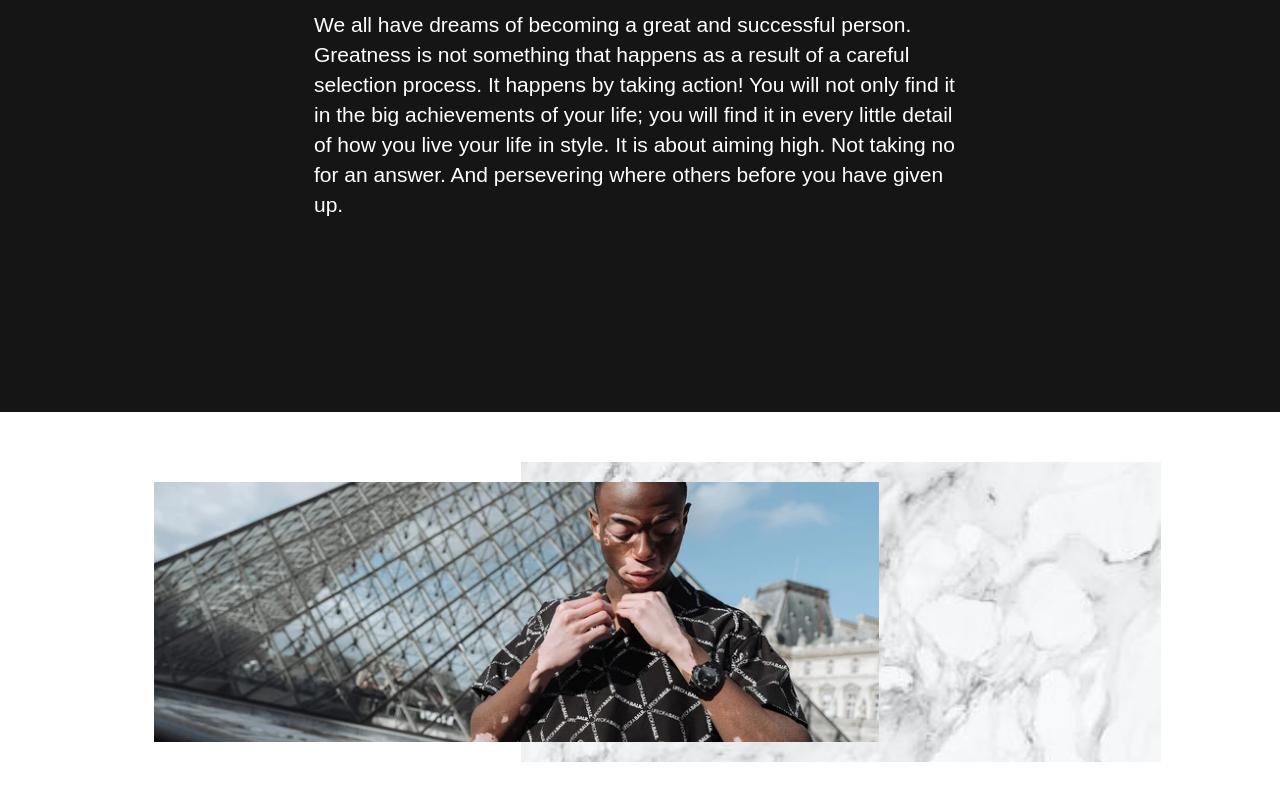
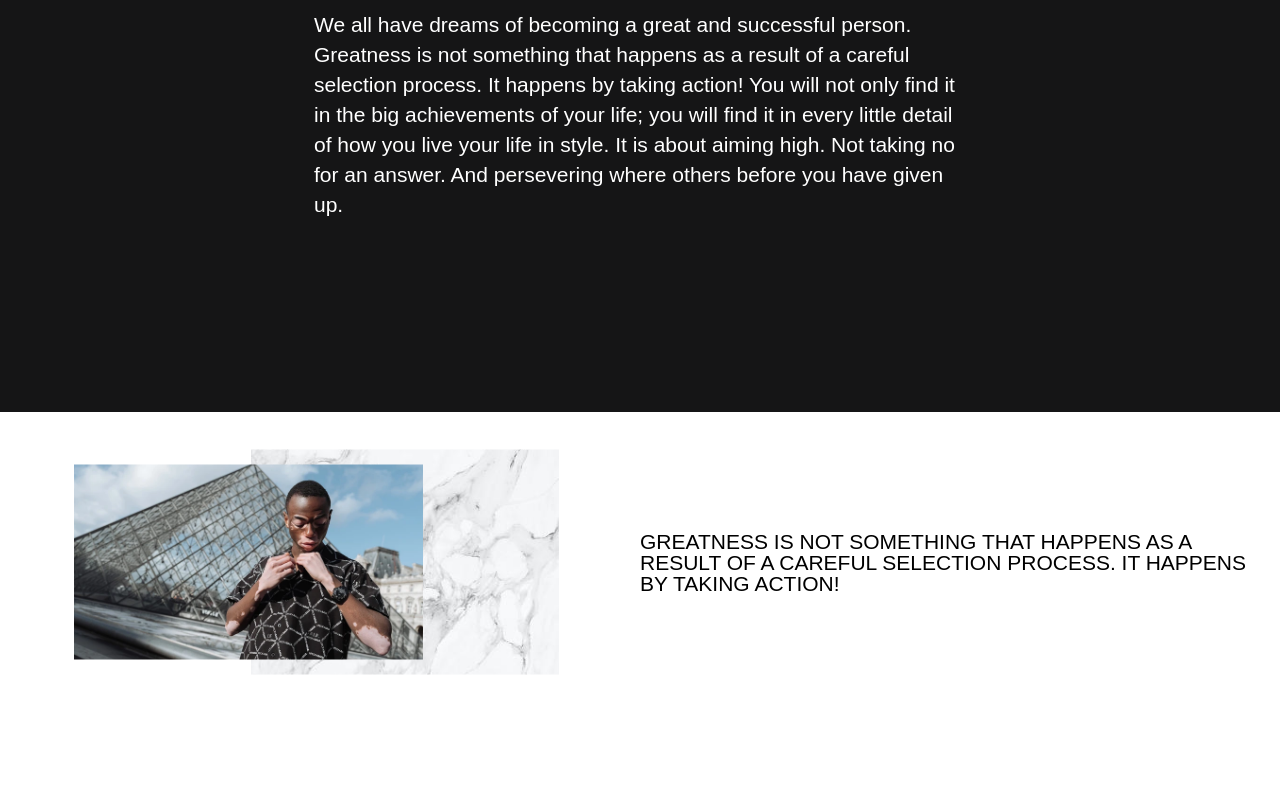
Before and after one commit to phomfirst/BALR, a plain HTML site: page about.html in a window 1280 px wide. Shown: the part 1356-2156 px from the top of the page. After the commit the page ends 2068 px from the top, so only its background shows below. Drawn offline with Linux system fonts and the light colour scheme; a web font is replaced by a local one.

Commit message:
thur 15:32

```diff
--- a/about.html
+++ b/about.html
@@ -100,7 +100,7 @@
                 <img src="assets/images/collage-model.jpg" alt="">
             </div>
             <div class="collage-text">
-
+                <h3>Greatness is not something that happens as a result of a careful selection process. It happens by taking action! </h3>
             </div>
         </section>
     </main>
--- a/assets/css/about.css
+++ b/assets/css/about.css
@@ -296,15 +296,28 @@ nav {
 /* — Collage Section — */
 .collage-section {
 	display: flex;
+	flex-direction: column;
 	height: 100%;
 	width: 100%;
+}
+
+@media screen and (min-width: 600px) {
+	.collage-section {
+		flex-direction: row;
+	}
 }
 
 .collage-image {
 	display: flex;
 	position: relative;
-	height: 400px;
+	height: 300px;
 	width: 100%;
+}
+
+@media screen and (min-width: 600px) {
+	.collage-image {
+		flex: 1;
+	}
 }
 
 .collage-section img:nth-child(1) {
@@ -328,3 +341,26 @@ nav {
 
 	object-fit: cover;
 }
+
+.collage-text {
+	display: flex;
+	margin: 0 24px;
+}
+
+@media screen and (min-width: 600px) {
+	.collage-text {
+		flex: 1;
+	}
+}
+
+.collage-text h3 {
+	display: flex;
+	align-items: center;
+
+	font-family: futura-pt, sans-serif;
+	font-weight: 400;
+	font-size: 21px;
+	line-height: 21px;
+	color: #000;
+	text-transform: uppercase;
+}
```
